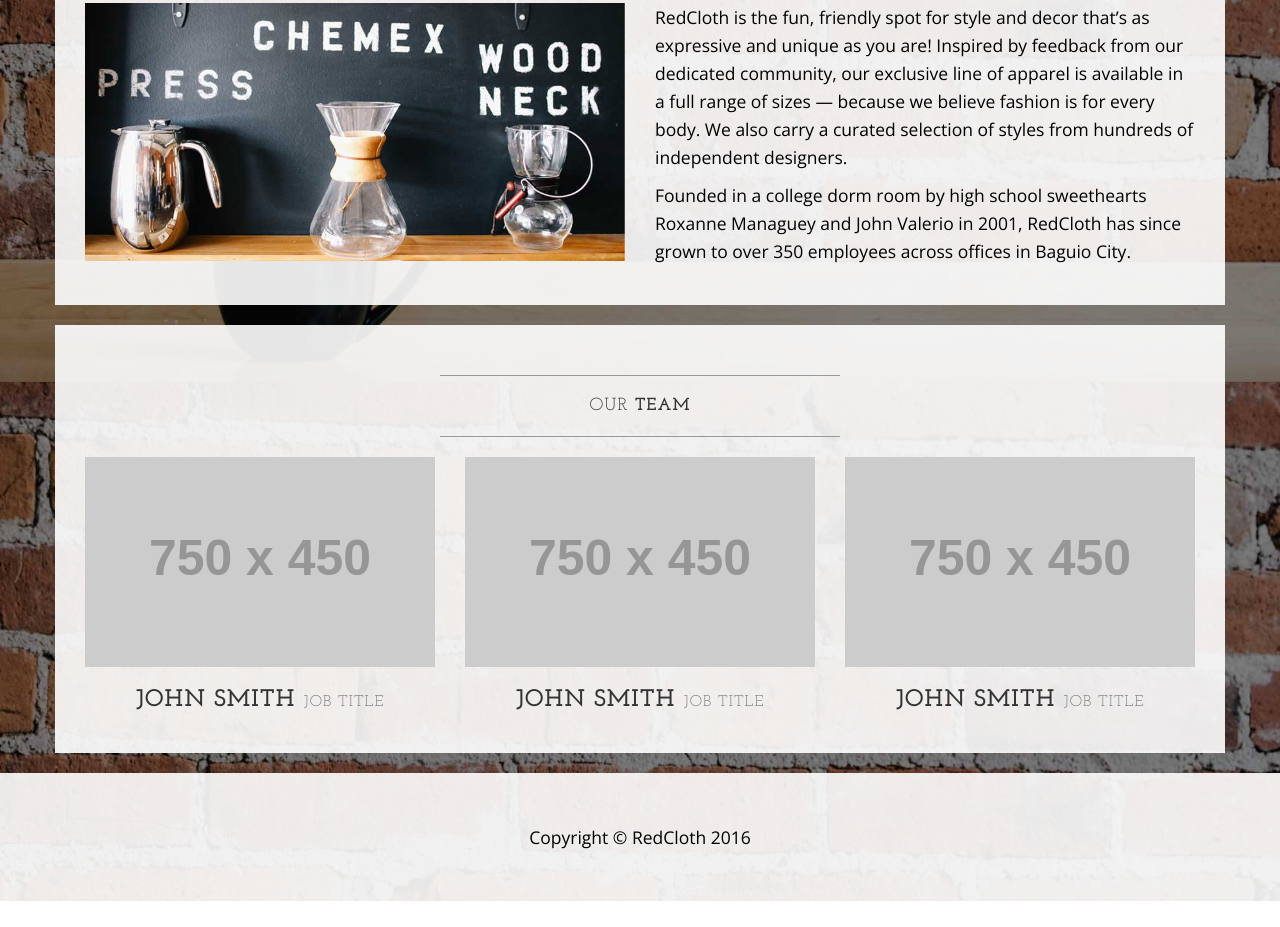
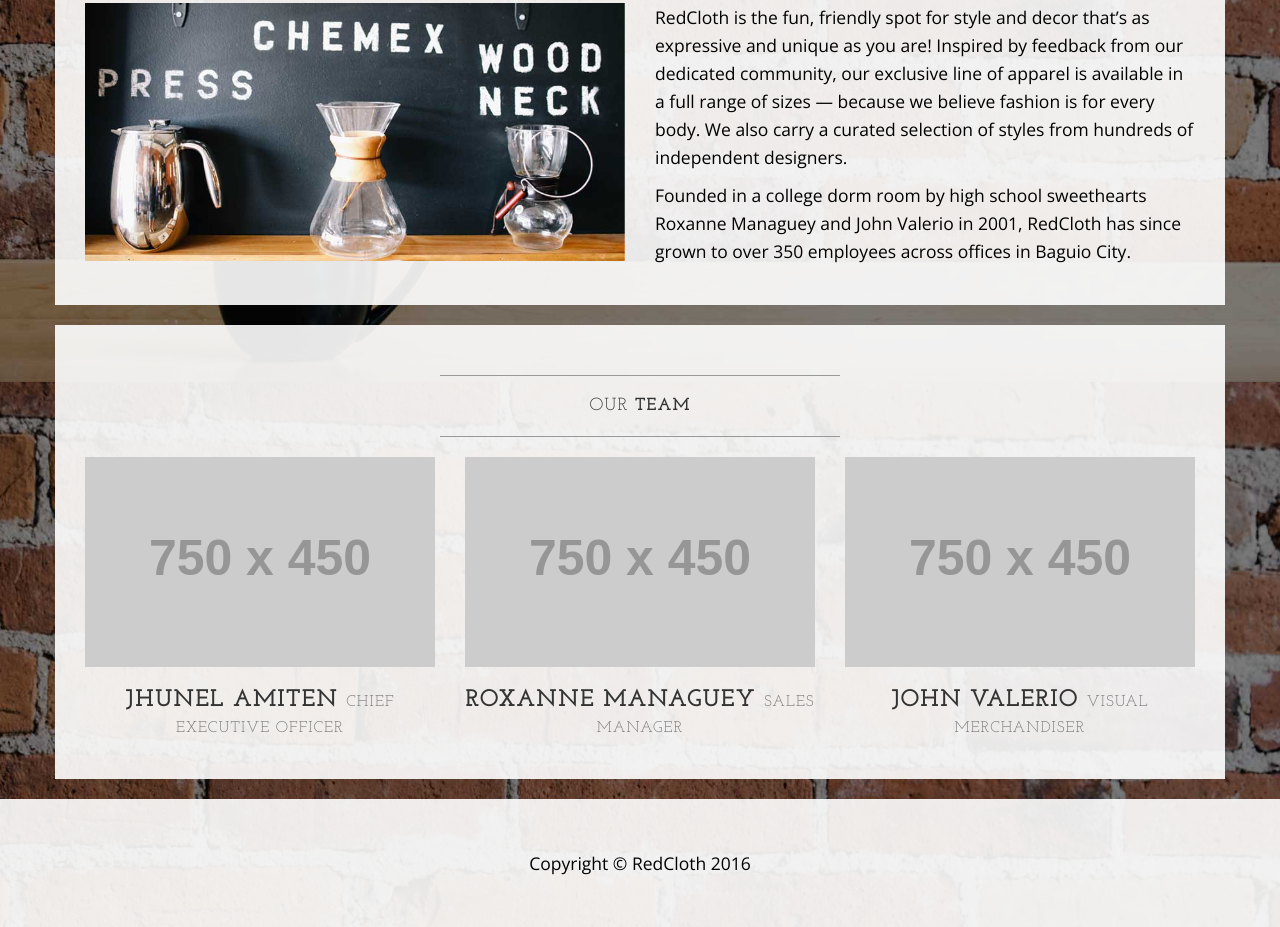
Before and after one commit to amitenjhunel/redcloth, a plain HTML site: page about.html in a window 1280 px wide. Shown: the part 418-1345 px from the top of the page. Before the commit the page ends 1319 px from the top, so only its background shows below. Drawn offline with nearby package versions, Linux system fonts and the light colour scheme; placeholder pictures from the web are drawn by us.

Commit message:
Update about.html

```diff
--- a/about.html
+++ b/about.html
@@ -104,20 +104,20 @@
                 </div>
                 <div class="col-sm-4 text-center">
                     <img class="img-responsive" src="http://placehold.it/750x450" alt="">
-                    <h3>John Smith
-                        <small>Job Title</small>
+                    <h3>Jhunel Amiten
+                        <small>Chief Executive Officer</small>
                     </h3>
                 </div>
                 <div class="col-sm-4 text-center">
                     <img class="img-responsive" src="http://placehold.it/750x450" alt="">
-                    <h3>John Smith
-                        <small>Job Title</small>
+                    <h3>Roxanne Managuey
+                        <small>Sales Manager</small>
                     </h3>
                 </div>
                 <div class="col-sm-4 text-center">
                     <img class="img-responsive" src="http://placehold.it/750x450" alt="">
-                    <h3>John Smith
-                        <small>Job Title</small>
+                    <h3>John Valerio
+                        <small>Visual Merchandiser</small>
                     </h3>
                 </div>
                 <div class="clearfix"></div>
```
